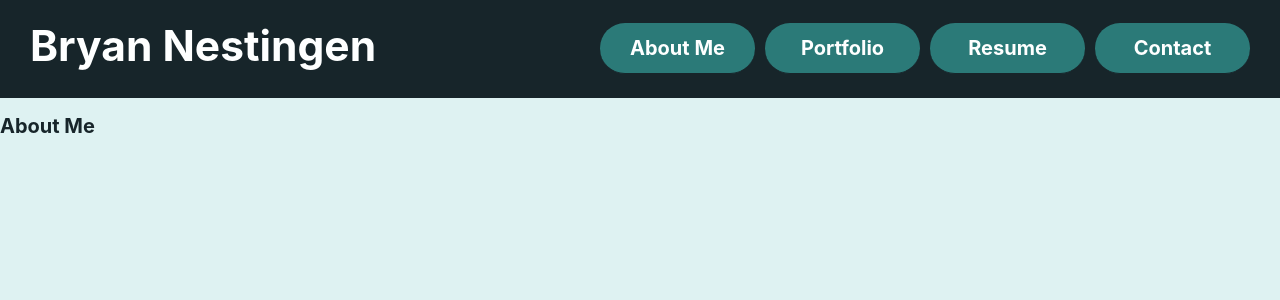
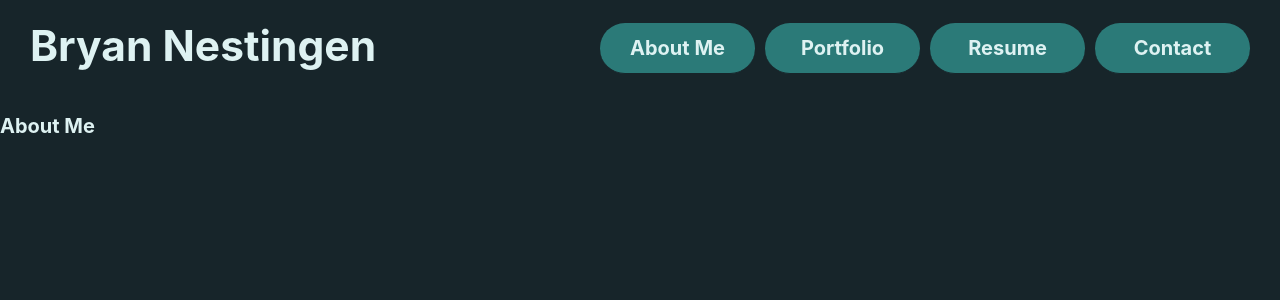
Before and after one commit to nestibry/portfolio, a React (Vite) app: page / in a window 1280 px wide. Shown: the top 300 px of the page. Built offline with nearby package versions, Linux system fonts and the light colour scheme.

Commit message:
changed header navbrand to inherit from index.css

```diff
--- a/src/components/Header.css
+++ b/src/components/Header.css
@@ -3,14 +3,13 @@ header {
     flex-direction: column;
     align-items: center;
     text-align: center;
-    background-color: var(--black-and-blue);
 }
 
 .navBrand {
     /* 4rem = 40px (4 * 10px) */
     font-size: 4.25rem;
     line-height: 1;
-    color: var(--pale-cyan);
+    color: inherit;
     text-decoration: none;
     font-weight: bold;
     padding: 1.5rem 0rem;
@@ -29,7 +28,7 @@ nav {
     font-weight: bold;
     padding: 1rem;
     background-color: var(--dark-cyan);
-    color: var(--pale-cyan);
+    color: var(--lighter-cyan);
     border-bottom: 1px solid var(--black-and-blue);
 }
 
--- a/src/index.css
+++ b/src/index.css
@@ -8,8 +8,8 @@
     --light-cyan: #b2d8d6;
     --lighter-cyan: #DEF2F2;
     --pale-cyan: #FEFFFF;
-    color: var(--black-and-blue);
-    background-color: var(--lighter-cyan);
+    color: var(--lighter-cyan);
+    background-color: var(--black-and-blue);
 
     /* set 1rem to 10px instead of native 16px to make it easier to calculate font-size values for the rest of the page (e.g. 1.6rem is 16px, 2.0rem is 20px, etc.) */
     font-size: 62.5%;
```
